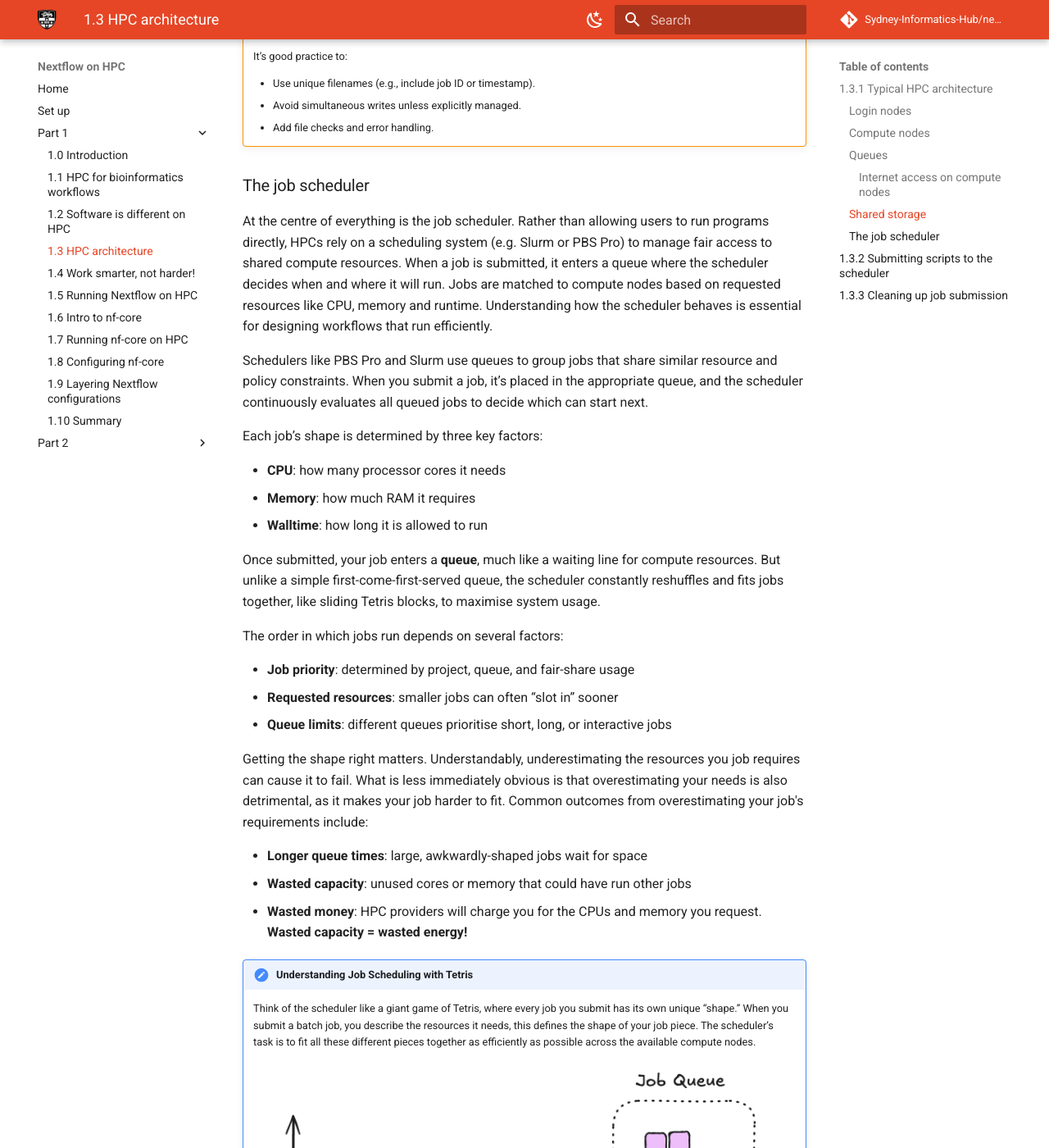
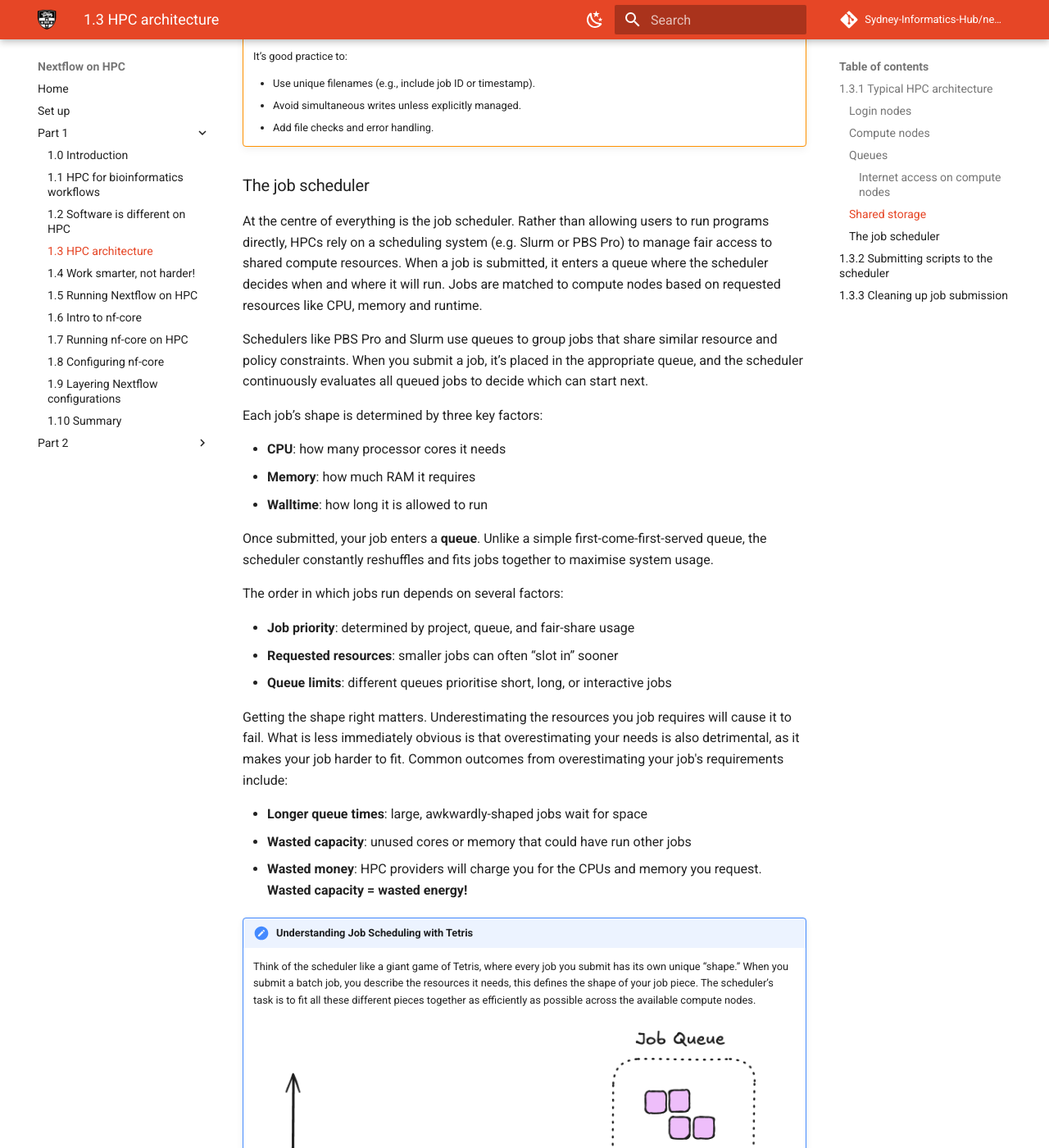
Before and after one commit to Sydney-Informatics-Hub/nextflow-hpc-workshop, an MkDocs documentation site: the page built from docs/part1/01_3_hpc_architecture.md, in a window 1280 px wide and 1400 px high, scrolled down 3454 px. Shown: the whole window at 82% size. Built offline with MkDocs 1.6.1 and Material for MkDocs 9.7.7, drawn with Linux system fonts in a browser that asks for light colours; comment, search, counter and statistics services are not loaded.

```diff
--- a/docs/part1/01_3_hpc_architecture.md
+++ b/docs/part1/01_3_hpc_architecture.md
@@ -77,10 +77,9 @@ All nodes are connected to a shared parallel filesystem. This is a large, high-s
 
 ### The job scheduler
 
-At the centre of everything is the job scheduler. Rather than allowing users to run programs directly, HPCs rely on a scheduling system (e.g. Slurm or PBS Pro) to manage fair access to shared compute resources. When a job is submitted, it enters a queue where the scheduler decides when and where it will run. Jobs are matched to compute nodes based on requested resources like CPU, memory and runtime. Understanding how the scheduler behaves is essential for designing workflows that run efficiently.
+At the centre of everything is the job scheduler. Rather than allowing users to run programs directly, HPCs rely on a scheduling system (e.g. Slurm or PBS Pro) to manage fair access to shared compute resources. When a job is submitted, it enters a queue where the scheduler decides when and where it will run. Jobs are matched to compute nodes based on requested resources like CPU, memory and runtime.
 
 Schedulers like PBS Pro and Slurm use queues to group jobs that share similar resource and policy constraints. When you submit a job, it’s placed in the appropriate queue, and the scheduler continuously evaluates all queued jobs to decide which can start next.
-
 
 Each job’s shape is determined by three key factors:
 
@@ -88,7 +87,7 @@ Each job’s shape is determined by three key factors:
 - **Memory**: how much RAM it requires
 - **Walltime**: how long it is allowed to run
 
-Once submitted, your job enters a **queue**, much like a waiting line for compute resources. But unlike a simple first-come-first-served queue, the scheduler constantly reshuffles and fits jobs together, like sliding Tetris blocks, to maximise system usage.
+Once submitted, your job enters a **queue**. Unlike a simple first-come-first-served queue, the scheduler constantly reshuffles and fits jobs together to maximise system usage.
 
 The order in which jobs run depends on several factors:
 
@@ -96,12 +95,11 @@ The order in which jobs run depends on several factors:
 - **Requested resources**: smaller jobs can often “slot in” sooner
 - **Queue limits**: different queues prioritise short, long, or interactive jobs
 
-Getting the shape right matters. Understandably, underestimating the resources you job requires can cause it to fail. What is less immediately obvious is that overestimating your needs is also detrimental, as it makes your job harder to fit. Common outcomes from overestimating your job's requirements include:
+Getting the shape right matters. Underestimating the resources you job requires will cause it to fail. What is less immediately obvious is that overestimating your needs is also detrimental, as it makes your job harder to fit. Common outcomes from overestimating your job's requirements include:
 
 - **Longer queue times**: large, awkwardly-shaped jobs wait for space
 - **Wasted capacity**: unused cores or memory that could have run other jobs
 - **Wasted money**: HPC providers will charge you for the CPUs and memory you request. **Wasted capacity = wasted energy!**
-
 
 !!! note "Understanding Job Scheduling with Tetris"
 
```
